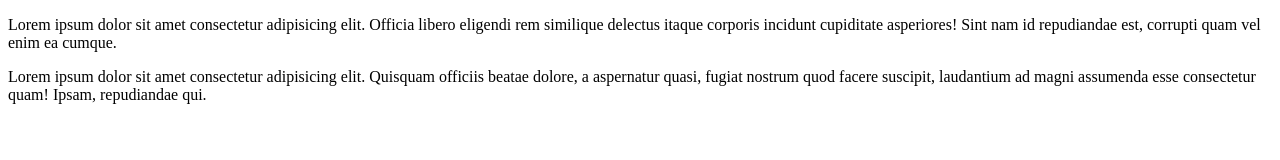
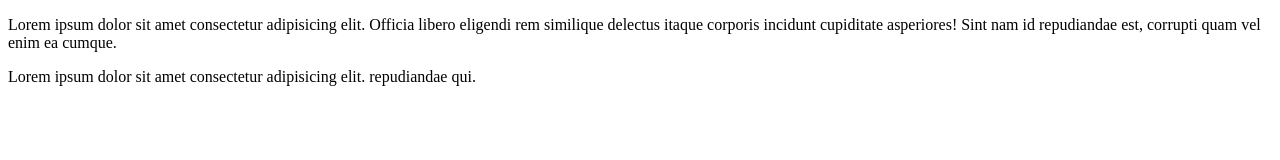
Before and after one commit to namasayasuardi/projek-web, a plain HTML site: page index.html in a window 1280 px wide. Drawn offline with Linux system fonts and the light colour scheme.

Commit message:
meghapus beberapa paragrah

```diff
--- a/index.html
+++ b/index.html
@@ -8,6 +8,6 @@
 </head>
 <body>
     <p>Lorem ipsum dolor sit amet consectetur adipisicing elit. Officia libero eligendi rem similique delectus itaque corporis incidunt cupiditate asperiores! Sint nam id repudiandae est, corrupti quam vel enim ea cumque.</p>
-    <p>Lorem ipsum dolor sit amet consectetur adipisicing elit. Quisquam officiis beatae dolore, a aspernatur quasi, fugiat nostrum quod facere suscipit, laudantium ad magni assumenda esse consectetur quam! Ipsam, repudiandae qui.</p>
+    <p>Lorem ipsum dolor sit amet consectetur adipisicing elit. repudiandae qui.</p>
 </body>
 </html>
```
